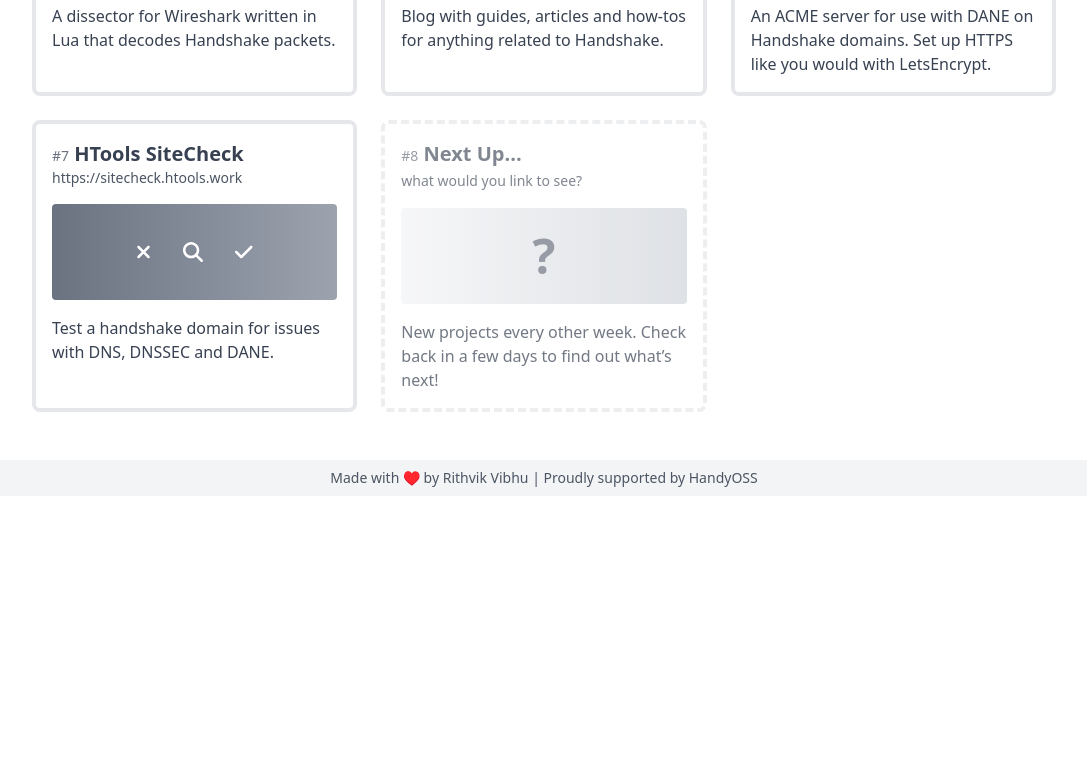
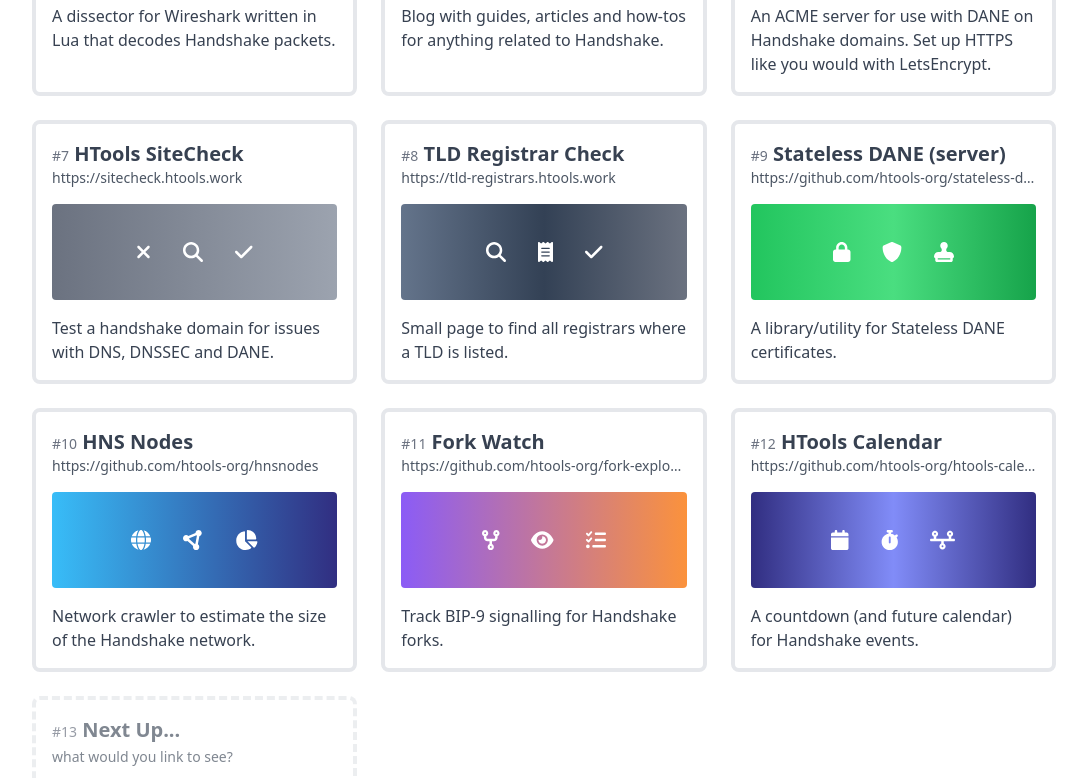
Before and after one commit to htools-org/htools-website, a Vue app: page / in a window 1280 px wide. Shown: the part 740-1518 px from the top of the page, without its empty margins (96-1183 px from the left). Before the commit the page ends 1236 px from the top, so only its background shows below. Built offline with nearby package versions, Linux system fonts and the light colour scheme.

Commit message:
new projects

```diff
--- a/src/App.vue
+++ b/src/App.vue
@@ -13,7 +13,7 @@
       </h2>
       <section class="px-4 mt-12">
         <div
-          class="grid max-w-screen-lg gap-4 mx-auto bg-blu-50 sm:gap-6 sm:grid-cols-2 lg:grid-cols-3"
+          class="grid max-w-screen-lg gap-4 mx-auto sm:gap-6 sm:grid-cols-2 lg:grid-cols-3"
         >
           <!-- Project Cards -->
           <ProjectCard
--- a/src/assets/projects.js
+++ b/src/assets/projects.js
@@ -54,4 +54,39 @@
     icons: ["times", "search", "check"],
     colors: "bg-gradient-to-r from-[#6b7280] to-[#9ca3af]",
   },
+  {
+    name: "TLD Registrar Check",
+    description: "Small page to find all registrars where a TLD is listed.",
+    link: "https://tld-registrars.htools.work",
+    icons: ["search", "receipt", "check"],
+    colors: "bg-gradient-to-r from-slate-500 via-slate-700 to-gray-500",
+  },
+  {
+    name: "Stateless DANE (server)",
+    description: "A library/utility for Stateless DANE certificates.",
+    link: "https://github.com/htools-org/stateless-dane",
+    icons: ["lock", "shield", "stamp"],
+    colors: "bg-gradient-to-r from-green-500 via-green-400 to-green-600",
+  },
+  {
+    name: "HNS Nodes",
+    description: "Network crawler to estimate the size of the Handshake network.",
+    link: "https://github.com/htools-org/hnsnodes",
+    icons: ["globe", "circle-nodes", "chart-pie"],
+    colors: "bg-gradient-to-r from-sky-400 to-indigo-900",
+  },
+  {
+    name: "Fork Watch",
+    description: "Track BIP-9 signalling for Handshake forks.",
+    link: "https://github.com/htools-org/fork-explorer",
+    icons: ["code-fork", "eye", "list-check"],
+    colors: "bg-gradient-to-r from-violet-500 to-orange-400",
+  },
+  {
+    name: "HTools Calendar",
+    description: "A countdown (and future calendar) for Handshake events.",
+    link: "https://github.com/htools-org/htools-calendar",
+    icons: ["calendar", "stopwatch", "timeline"],
+    colors: "bg-gradient-to-r from-indigo-900 via-indigo-400 to-indigo-900",
+  },
 ];
--- a/src/components/Footer.vue
+++ b/src/components/Footer.vue
@@ -3,14 +3,6 @@
     <p class="text-sm font-medium text-gray-600">
       Made with ♥️ by
       <a href="https://blek.ga" class="hover:underline">Rithvik Vibhu</a>
-      | Proudly supported by
-      <a
-        href="https://github.com/HandyOSS/HandyGrants"
-        target="_blank"
-        rel="noopener noreferrer"
-        class="hover:underline"
-        >HandyOSS</a
-      >
     </p>
   </div>
 </template>
--- a/src/components/ProjectCard.vue
+++ b/src/components/ProjectCard.vue
@@ -1,5 +1,5 @@
 <template>
-  <div class="p-4 bg-white border-4 border-gray-200 rounded-lg">
+  <div class="max-w-full p-4 overflow-hidden bg-white border-4 border-gray-200 rounded-lg">
     <div class="overflow-hidden">
       <a
         :href="project.link"
```
Also changed, not shown: src/main.js (+24 -0 lines).
